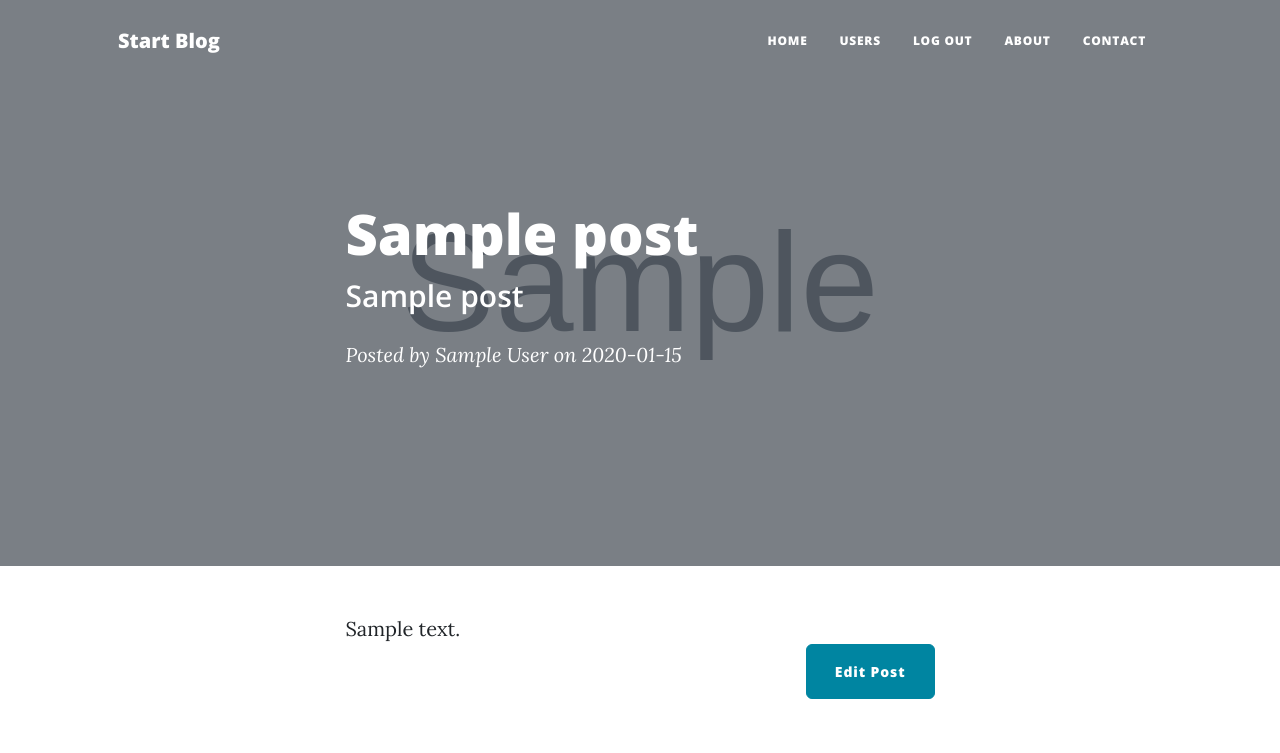
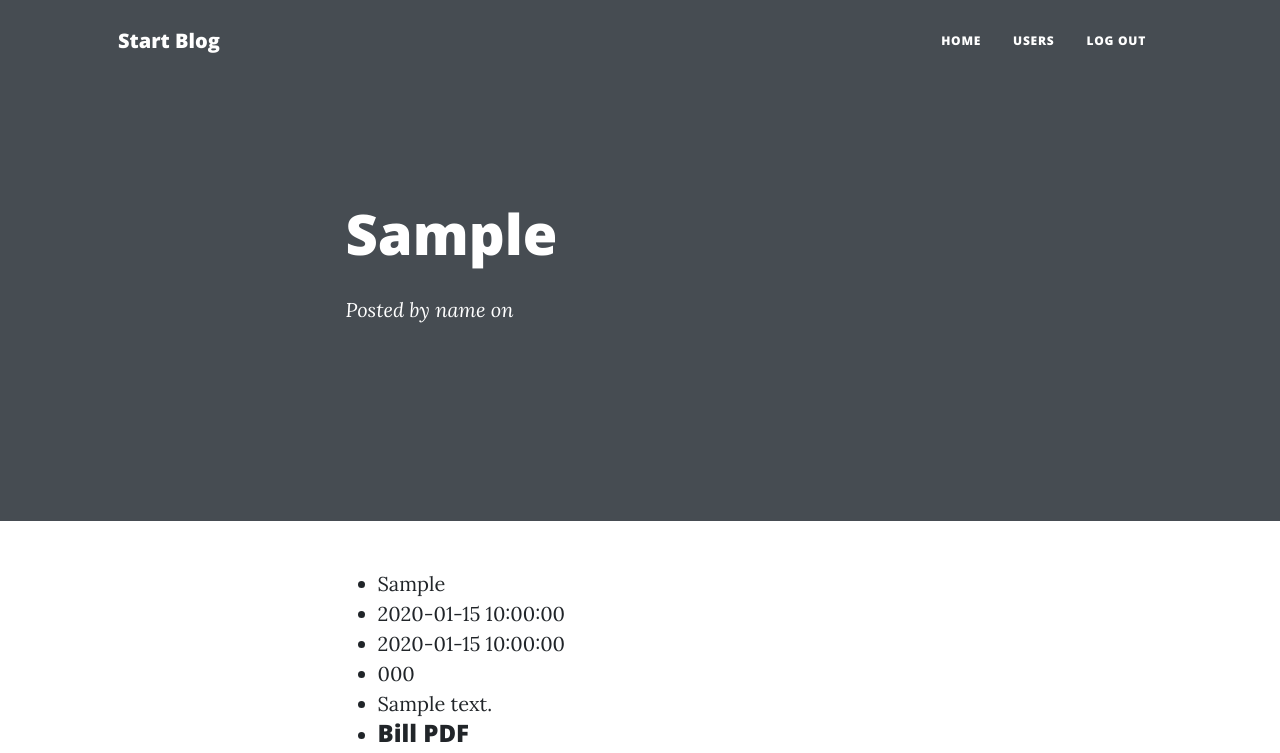
Before and after one commit to juanpsama/Document-Manager-Flask, a Flask app: page /post/1 in a window 1280 px wide. Shown: the top 753 px of the page. Run offline with Flask 3, Linux system fonts and the light colour scheme; a user stored in the database is signed in; tables that the repository leaves empty hold one stand-in row (values such as "Sample post"); grey boxes marked "Sample" are stand-in pictures; some libraries are stand-ins or nearby versions.

Commit message:
Updating to the new project proyectofacturas

```diff
--- a/forms.py
+++ b/forms.py
@@ -1,15 +1,50 @@
 from flask_wtf import FlaskForm
-from wtforms import StringField, SubmitField, PasswordField
+from wtforms import StringField, SubmitField, PasswordField, DateTimeField, TextAreaField, RadioField, SelectMultipleField ,MultipleFileField
 from wtforms.validators import DataRequired, URL, Email
-from flask_ckeditor import CKEditorField
+from werkzeug.utils import secure_filename
+from flask_wtf.file import FileField, FileAllowed, FileRequired
+from flask_uploads import UploadSet, IMAGES
+
+images = UploadSet('images', IMAGES)
 
 
 # WTForm for creating a blog post
-class CreatePostForm(FlaskForm):
-    title = StringField("Blog Post Title", validators=[DataRequired()])
-    subtitle = StringField("Subtitle", validators=[DataRequired()])
-    img_url = StringField("Blog Image URL", validators=[DataRequired(), URL()])
-    body = CKEditorField("Blog Content", validators=[DataRequired()])
+class CreateBillForm(FlaskForm):
+
+    # name = db.Column(db.String(250), unique=True, nullable=False)
+    # folio = db.Column(db.String(250), nullable=False)
+    # document_type = db.Column(db.String(250), nullable = False)
+    # payment_date = db.Column(db.DateTime, nullable = False)
+    # bill_date = db.Column(db.DateTime, nullable = False)
+    # bill_concept = db.Column(db.Text, nullable = False)
+    # description = db.Column(db.Text, nullable = False)
+
+    # bill_pdf = db.Column(db.String(250), nullable=False)
+    # client_deposit_image = db.Column(db.String(250), nullable=False)
+    # deposit_image = db.Column(db.String(250), nullable=False)
+
+    # comments = relationship("Tags", back_populates="parent_post")
+    # name = StringField("Blog Post Title", validators=[DataRequired()])
+
+
+    document_type = RadioField("Tipo de documento", choices=['Tipo 1', 'Tipo 2', 'Tipo 3', 'Tipo 4'], validators=[DataRequired()])
+    payment_date = DateTimeField("Fecha de factura", validators=[DataRequired()])
+    bill_date = DateTimeField("Fecha de factura")
+    bill_concept = TextAreaField('Concepto de factura')
+    description = TextAreaField('Descripcion', validators=[DataRequired()])
+    tags = SelectMultipleField("Tags", choices=['Tag 1', 'Tag 2', 'Tag 3'], validators=[DataRequired()])
+
+    bill_file_pdf = MultipleFileField ('Factura', validators=[
+        FileRequired()
+    ])
+    client_file_image = FileField('Deposito a cliente', validators=[
+        FileRequired(),
+        FileAllowed(images, 'Images only!')
+    ])
+    deposit_file_image = FileField('Deposito a empresa', validators=[
+        FileRequired(),
+        FileAllowed(images, 'Images only!')
+    ])
     submit = SubmitField("Submit Post")
 
 # TODO: Create a RegisterForm to register new users
@@ -27,5 +62,5 @@
 
 # TODO: Create a CommentForm so users can leave comments below posts
 class CommentForm(FlaskForm):
-    body = CKEditorField("Comment", validators=[DataRequired()])
+    title = StringField('titulo',validators=[DataRequired()])
     submit = SubmitField("Submit comment")
--- a/main.py
+++ b/main.py
@@ -1,4 +1,4 @@
-from datetime import date
+from datetime import datetime
 import os
 
 from flask import Flask, abort, render_template, redirect, url_for, flash
@@ -7,30 +7,48 @@
 from flask_gravatar import Gravatar
 from flask_login import login_user, LoginManager, current_user, logout_user, login_required
 from flask_sqlalchemy import SQLAlchemy
+from flask_uploads import UploadSet, IMAGES, configure_uploads
+
 
 from functools import wraps
 from werkzeug.security import generate_password_hash, check_password_hash
 
 
 # Import your forms from the forms.py
-from forms import CreatePostForm, RegisterForm, LoginForm, CommentForm
+from forms import CreateBillForm, RegisterForm, LoginForm, CommentForm, images
 # Import db models from the models.py
-from models import User, BlogPost, Comment
-
-
+from models import User, Bill, Tag,  db
 
 app = Flask(__name__)
 app.config['SECRET_KEY'] = os.environ.get('FLASK_KEY')
+app.config['UPLOADS_DEFAULT_DEST'] =  'static/files/'
 ckeditor = CKEditor(app)
 Bootstrap5(app)
 
+configure_uploads(app, (images, ))
+
 # CONNECT TO DB
 app.config['SQLALCHEMY_DATABASE_URI'] = os.environ.get("DB_URI", "sqlite:///posts.db")
-db = SQLAlchemy()
+# db = SQLAlchemy()
 db.init_app(app)
 
 with app.app_context():
     db.create_all()
+    try:
+        hash_password = generate_password_hash(password='name', method='pbkdf2:sha256', salt_length=8)
+        new_user = User(
+        email = 'jp@mail.com',
+        password = hash_password,
+        name='name',
+        is_admin = True
+        )
+
+        db.session.add(new_user)
+        db.session.commit()
+    except:
+        print('there is a admin already')
+        pass
+
 
 gravatar = Gravatar(app,
                     size=100,
@@ -47,7 +65,7 @@
 
 def redirect_unauthorized():
     flash('You have to register or login !!')
-    return redirect(url_for('register'))
+    return redirect(url_for('login'))
 
 @login_manager.unauthorized_handler
 def unauthorized():
@@ -64,7 +82,7 @@
     @wraps(f)
     def decorated_function(*args, **kwargs):
         #The first user register is set as the admin
-        if current_user.id != 1:
+        if not current_user.is_admin:
             return abort(404)
         return f(*args, **kwargs)
     return decorated_function
@@ -122,46 +140,69 @@
     return redirect(url_for('get_all_posts'))
 
 @app.route('/')
+def redirect_main():
+    return redirect(url_for('login'))
+
+@app.route('/all_bills')
+@login_required
 def get_all_posts():
-    result = db.session.execute(db.select(BlogPost))
+    result = db.session.execute(db.select(Bill))
     posts = result.scalars().all()
     return render_template("index.html", all_posts=posts)
 
 ## CRUD operations on BLOG-POSTS
 @app.route("/post/<int:post_id>", methods=["GET", "POST"])
+@login_required
 def show_post(post_id):
-    requested_post = db.get_or_404(BlogPost, post_id)
+    requested_post = db.get_or_404(Bill, post_id)
     form = CommentForm()
     if form.validate_on_submit():
         # Allow only logged-in users to comment on posts
         if not current_user.is_authenticated:
            redirect_unauthorized()
 
-        new_comment = Comment(
-            text=form.body.data,
-            author=current_user,
-            parent_post=requested_post
-        )
+        # new_comment = Comment(
+        #     text=form.body.data,
+        #     author=current_user,
+        #     parent_post=requested_post
+        # )
 
-        db.session.add(new_comment)
-        db.session.commit()
+        # db.session.add(new_comment)
+        # db.session.commit()
 
     return render_template("post.html", post=requested_post, form = form)
 
 @app.route("/new-post", methods=["GET", "POST"])
 @login_required
 def add_new_post():
-    form = CreatePostForm()
+    form = CreateBillForm()
     if form.validate_on_submit():
-        new_post = BlogPost(
-            title=form.title.data,
-            subtitle=form.subtitle.data,
-            body=form.body.data,
-            img_url=form.img_url.data,
-            author=current_user,
-            date=date.today().strftime("%B %d, %Y")
+
+        bill_file_pdf = form.bill_file_pdf.data
+        client_deposit_image = form.client_file_image.data
+        deposit_image = form.deposit_file_image.data
+
+        bill_file_pdf_path = os.path.join(app.config['UPLOADS_DEFAULT_DEST'], bill_file_pdf.filename)
+        client_deposit_image_path = os.path.join(app.config['UPLOADS_DEFAULT_DEST'], client_deposit_image.filename)
+        deposit_image_path = os.path.join(app.config['UPLOADS_DEFAULT_DEST'], deposit_image.filename)
+
+        bill_file_pdf.save(bill_file_pdf_path)
+        client_deposit_image.save(client_deposit_image_path)
+        deposit_image.save(deposit_image_path)
+
+        new_bill = Bill(
+            author = current_user,
+            folio = str(datetime.now()).replace(' ', '_'),
+            document_type = form.document_type.data,
+            payment_date = form.payment_date.data,
+            bill_date = form.bill_date.data,
+            bill_concept = form.bill_concept.data,
+            description = form.description.data,
+            bill_pdf = bill_file_pdf_path.replace('static/',''),
+            client_deposit_image = client_deposit_image_path.replace('static/',''),
+            deposit_image = deposit_image_path.replace('static/','')
         )
-        db.session.add(new_post)
+        db.session.add(new_bill)
         db.session.commit()
         return redirect(url_for("get_all_posts"))
     return render_template("make-post.html", form=form)
@@ -170,8 +211,8 @@
 @login_required
 @admin_required # Only an admin user can edit a post
 def edit_post(post_id):
-    post = db.get_or_404(BlogPost, post_id)
-    edit_form = CreatePostForm(
+    post = db.get_or_404(Bill, post_id)
+    edit_form = CreateBillForm(
         title=post.title,
         subtitle=post.subtitle,
         img_url=post.img_url,
@@ -192,7 +233,7 @@
 @login_required
 @admin_required # Only an admin user can delete a post
 def delete_post(post_id):
-    post_to_delete = db.get_or_404(BlogPost, post_id)
+    post_to_delete = db.get_or_404(Bill, post_id)
     db.session.delete(post_to_delete)
     db.session.commit()
     return redirect(url_for('get_all_posts'))
@@ -201,11 +242,11 @@
 @login_required
 @admin_required # Only an admin user can delete a comment
 def delete_comment(comment_id):
-    comment_to_delete = db.get_or_404(Comment, comment_id)
-    parent_id = comment_to_delete.post_id
-    db.session.delete(comment_to_delete)
-    db.session.commit()
-    return redirect(url_for('show_post', post_id = parent_id))
+    # comment_to_delete = db.get_or_404(Comment, comment_id)
+    # parent_id = comment_to_delete.post_id
+    # db.session.delete(comment_to_delete)
+    # db.session.commit()
+    return redirect(url_for('show_post', post_id = 1))
 
 @app.route('/users')
 @login_required
@@ -243,13 +284,15 @@
     # flash('User removed')
     return redirect(url_for('users_panel'))
 
-@app.route("/about")
-def about():
-    return render_template("about.html")
+@login_required
+@admin_required
+@app.route('/users/change_admin/<int:user_id>')
+def change_admin(user_id):
+    user = db.get_or_404(User, user_id)
+    user.is_admin = not user.is_admin
+    db.session.commit()
 
-@app.route("/contact")
-def contact():
-    return render_template("contact.html")
+    return redirect(url_for('users_panel'))
 
 if __name__ == "__main__":
     app.run(debug=True, port=5000)
--- a/templates/footer.html
+++ b/templates/footer.html
@@ -3,32 +3,7 @@
           <div class="container px-4 px-lg-5">
               <div class="row gx-4 gx-lg-5 justify-content-center">
                   <div class="col-md-10 col-lg-8 col-xl-7">
-                      <ul class="list-inline text-center">
-                          <li class="list-inline-item">
-                              <a href="https://www.linkedin.com/in/juan-pablo-samayoa-9b08b7268">
-                                  <span class="fa-stack fa-lg">
-                                      <i class="fas fa-circle fa-stack-2x"></i>
-                                      <i class="fa-brands fa-linkedin fa-stack-1x fa-inverse"></i>
-                                  </span>
-                              </a>
-                          </li>
-                          <li class="list-inline-item">
-                              <a href="https://www.facebook.com/">
-                                  <span class="fa-stack fa-lg">
-                                      <i class="fas fa-circle fa-stack-2x"></i>
-                                      <i class="fab fa-facebook-f fa-stack-1x fa-inverse"></i>
-                                  </span>
-                              </a>
-                          </li>
-                          <li class="list-inline-item">
-                              <a href="https://github.com/juanpsama">
-                                  <span class="fa-stack fa-lg">
-                                      <i class="fas fa-circle fa-stack-2x"></i>
-                                      <i class="fab fa-github fa-stack-1x fa-inverse"></i>
-                                  </span>
-                              </a>
-                          </li>
-                      </ul>
+
                       <div class="small text-center text-muted fst-italic">Copyright &copy; Your Website 2023</div>
                   </div>
               </div>
--- a/templates/header.html
+++ b/templates/header.html
@@ -67,16 +67,6 @@
             </a>
           </li>
           {% endif %}
-          <li class="nav-item">
-            <a class="nav-link px-lg-3 py-3 py-lg-4" href="{{ url_for('about') }}">
-              About
-            </a>
-          </li>
-          <li class="nav-item">
-            <a class="nav-link px-lg-3 py-3 py-lg-4" href="{{ url_for('contact') }}">
-              Contact
-            </a>
-          </li>
         </ul>
       </div>
     </div>
--- a/templates/make-post.html
+++ b/templates/make-post.html
@@ -23,8 +23,8 @@
   <div class="container">
     <div class="row">
       <div class="col-lg-8 col-md-10 mx-auto">
-        {{ ckeditor.load() }} {{ ckeditor.config(name='body') }}
         {{render_form(form, novalidate=True, button_map={"submit": "primary"}) }}
+
       </div>
     </div>
   </div>
--- a/templates/post.html
+++ b/templates/post.html
@@ -6,7 +6,7 @@
     <div class="row gx-4 gx-lg-5 justify-content-center">
       <div class="col-md-10 col-lg-8 col-xl-7">
         <div class="post-heading">
-          <h1>{{ post.title }}</h1>
+          <h1>{{ post.folio}}</h1>
           <h2 class="subheading">{{ post.subtitle }}</h2>
           <span class="meta">Posted by
             <a href="#">{{ post.author.name }}</a>
@@ -23,7 +23,34 @@
   <div class="container px-4 px-lg-5">
     <div class="row gx-4 gx-lg-5 justify-content-center">
       <div class="col-md-10 col-lg-8 col-xl-7">
-        {{ post.body|safe }}
+        <ul>
+          <li>
+            {{ post.document_type }}
+          </li>
+          <li>
+            {{ post.payment_date }}
+          </li>
+          <li>
+            {{ post.bill_date }}
+          </li>
+          <li>
+            {{ post.bill_concept }}
+          </li>
+          <li>
+            {{ post.description }}
+          </li>
+          <li>
+            <!-- This should be replaced with a pdf renderer or a pdf icon -->
+            <h4>Bill PDF</h4>
+            <img src="{{url_for('static', filename = post.bill_pdf)}}" alt="" height="300">
+
+            <h4>Bill Image client</h4>
+            <img src="{{url_for('static',filename = post.client_deposit_image)}}" alt="" height="300">
+
+            <h4>Bill Image</h4>
+            <img src="{{url_for('static',filename = post.deposit_image)}}" alt="" height="300">
+          </li  >
+        </ul>
         <!--Only show Edit Post button if user id is 1 (admin user) -->
         {%if current_user.id == 1%}
         <div class="d-flex justify-content-end mb-4">
@@ -51,11 +78,11 @@
             {%endfor%}
           </ul>
         </div>
-        <div class="container my-2">
+         <!-- <div class="container my-2"> -->
           <!-- Comments Area -->
-          {{ ckeditor.load() }} {{ ckeditor.config(name='body') }}
+          <!-- {{ ckeditor.load() }} {{ ckeditor.config(name='body') }}
           {{render_form(form)}}
-        </div>
+        </div> -->
       </div>
     </div>
   </div>
--- /dev/null
+++ b/test.py
@@ -0,0 +1,2 @@
+from datetime import datetime
+print(str(datetime.now()).replace(' ', '_'))
```
Also changed, not shown: models.py (+24 -22 lines), templates/about.html (deleted, +0 -47 lines), templates/contact.html (deleted, +0 -61 lines), templates/index.html (+7 -12 lines), templates/users.html (+8 -2 lines), 1 other file.
